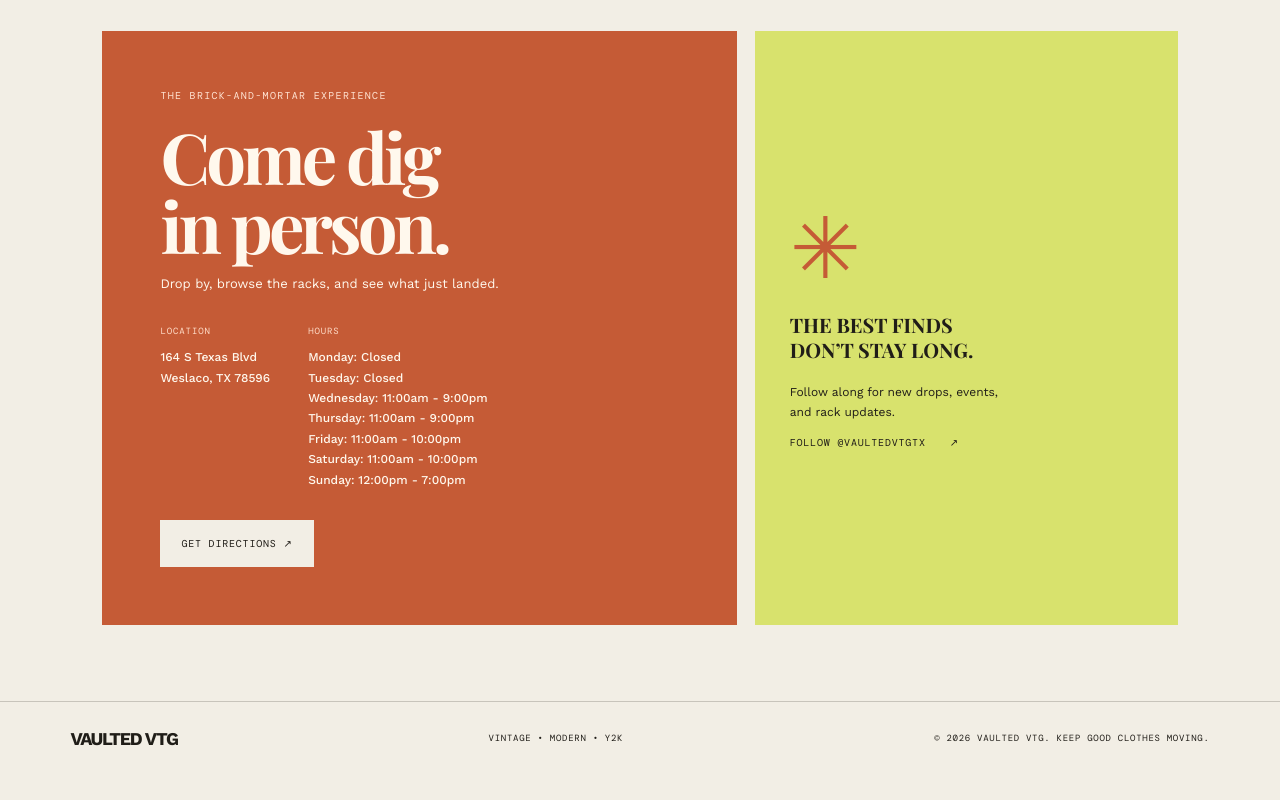
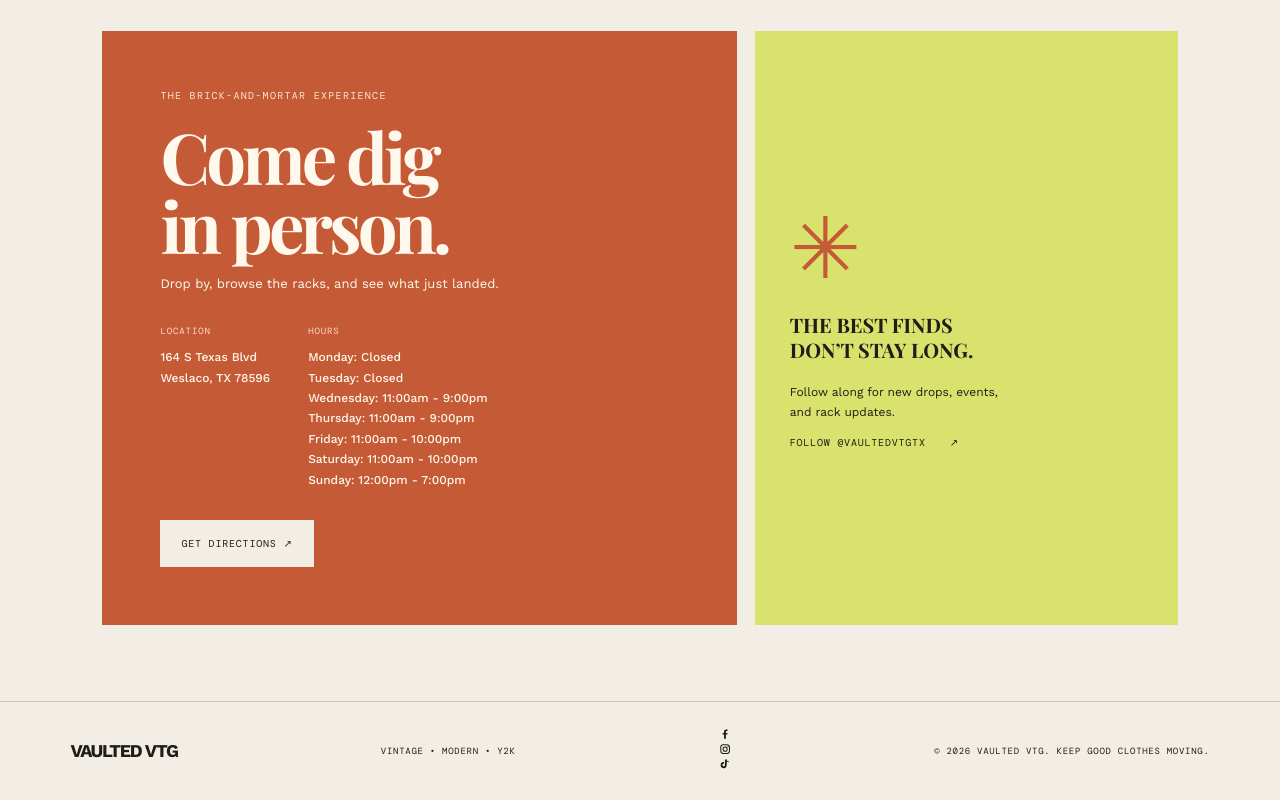
Before and after one commit to onemorecasual/VaultedVTG, a plain HTML site: page index.html in a window 1280 px wide. Shown: the part 2420-3220 px from the top of the page. Before the commit the page ends 3195 px from the top, so only its background shows below. Drawn offline with nearby package versions, Linux system fonts and the light colour scheme.

Commit message:
Add social media links to footer

```diff
--- a/index.html
+++ b/index.html
@@ -102,6 +102,17 @@
   <footer class="site-footer">
     <a class="footer-logo" href="#">VAULTED VTG</a>
     <span>VINTAGE • MODERN • Y2K</span>
+    <nav class="social-links" aria-label="Social media">
+      <a href="https://www.facebook.com/vaultedvtgtx/" target="_blank" rel="noopener noreferrer" aria-label="Facebook — @vaultedvtgtx">
+        <svg viewBox="0 0 24 24" aria-hidden="true"><path d="M13.5 21v-8.2h2.8l.4-3.2h-3.2V7.5c0-.9.3-1.6 1.6-1.6h1.7V3.1c-.3 0-1.4-.1-2.6-.1-2.6 0-4.4 1.6-4.4 4.5v2.1H7v3.2h2.8V21h3.7Z" fill="currentColor"/></svg>
+      </a>
+      <a href="https://www.instagram.com/vaultedvtgtx/" target="_blank" rel="noopener noreferrer" aria-label="Instagram — @vaultedvtgtx">
+        <svg viewBox="0 0 24 24" aria-hidden="true"><rect x="3.5" y="3.5" width="17" height="17" rx="5" fill="none" stroke="currentColor" stroke-width="2"/><circle cx="12" cy="12" r="4" fill="none" stroke="currentColor" stroke-width="2"/><circle cx="17.7" cy="6.6" r="1.2" fill="currentColor"/></svg>
+      </a>
+      <a href="https://www.tiktok.com/@vaultedvtgtx" target="_blank" rel="noopener noreferrer" aria-label="TikTok — @vaultedvtgtx">
+        <svg viewBox="0 0 24 24" aria-hidden="true"><path d="M19.6 8.2a7.1 7.1 0 0 1-4.4-1.5v7.1a6 6 0 1 1-5.2-5.9v3.6a2.5 2.5 0 1 0 1.7 2.3V2.8h3.5c.2 2.1 1.7 3.8 4.4 4.1v1.3Z" fill="currentColor"/></svg>
+      </a>
+    </nav>
     <span>© <span id="year"></span> VAULTED VTG. KEEP GOOD CLOTHES MOVING.</span>
   </footer>
 
```
